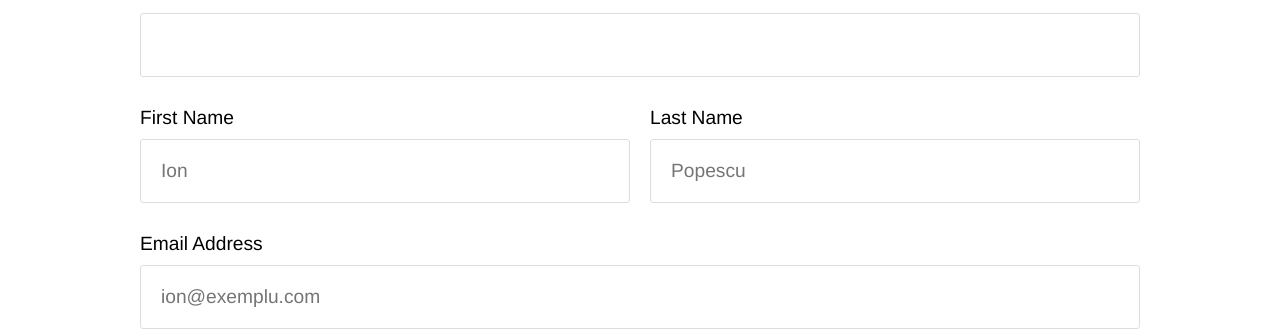
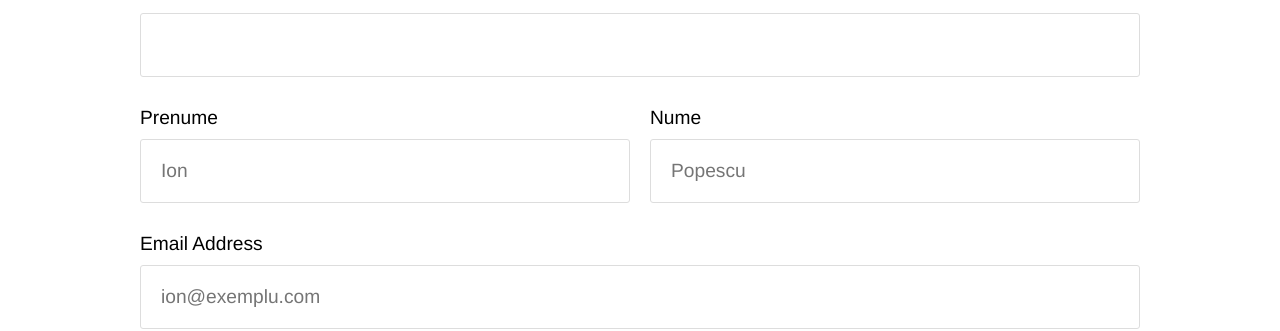
Before and after one commit to rptoma/Flaty, a Jekyll site: the page built from contact.html, in a window 1280 px wide and 900 px high, scrolled down 443 px. Shown: the part 153-484 px from the top of the window. Built offline with Jekyll 4.4.1, drawn with Linux system fonts in a browser that asks for light colours.

Commit message:
Updated 'contact.html' via CloudCannon

```diff
--- a/contact.html
+++ b/contact.html
@@ -17,12 +17,12 @@ map:
 
 			<div class="halves">
 				<div>
-					<label for="name">First Name</label>
+					<label for="name">Prenume</label>
 					<input type="text" name="first-name" id="first-name" placeholder="Ion" />
 				</div>
 
 				<div>
-					<label for="name">Last Name</label>
+					<label for="name">Nume</label>
 					<input type="text" name="last-name" id="last-name" placeholder="Popescu" />
 				</div>
 			</div>
```
